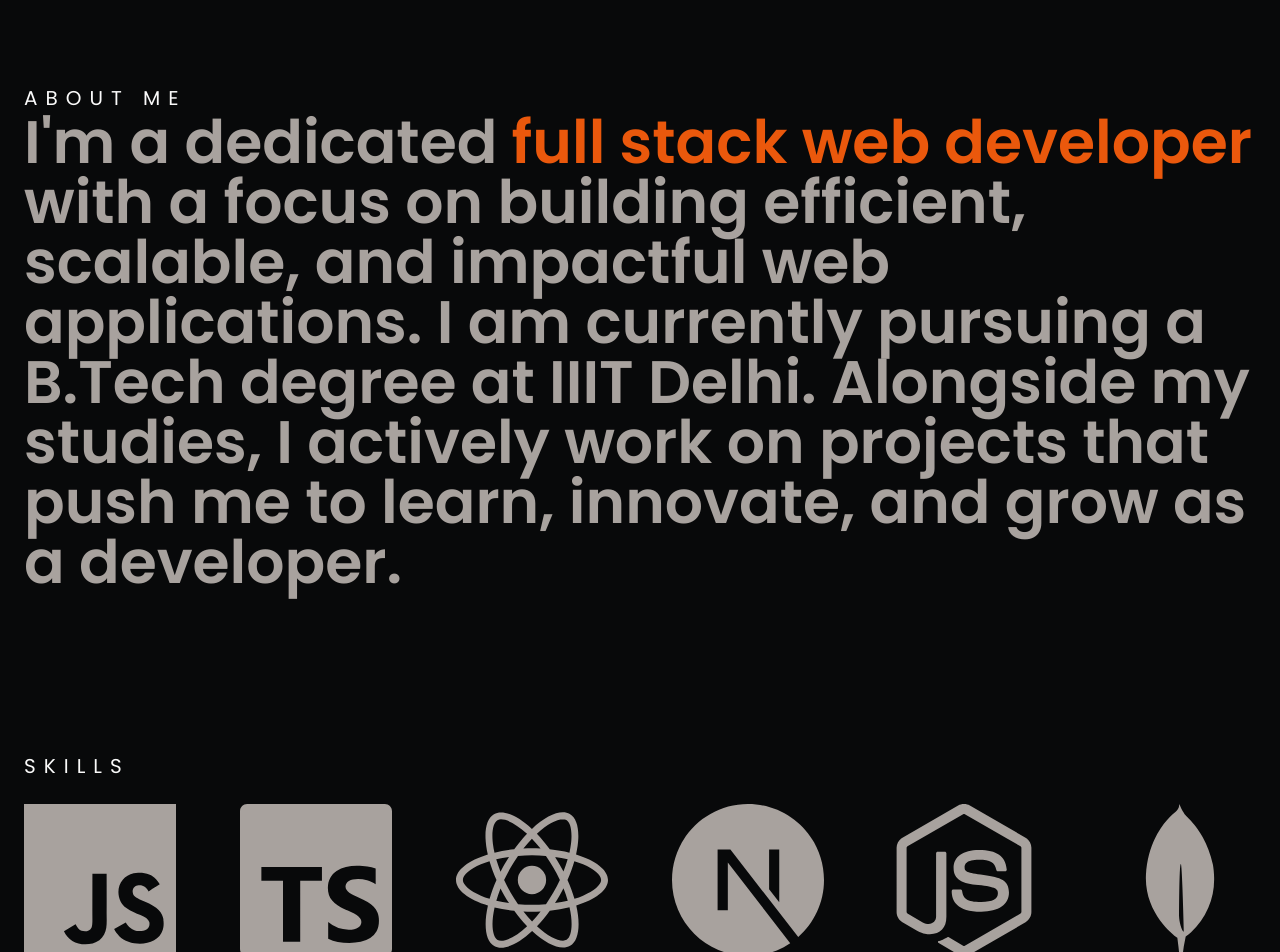
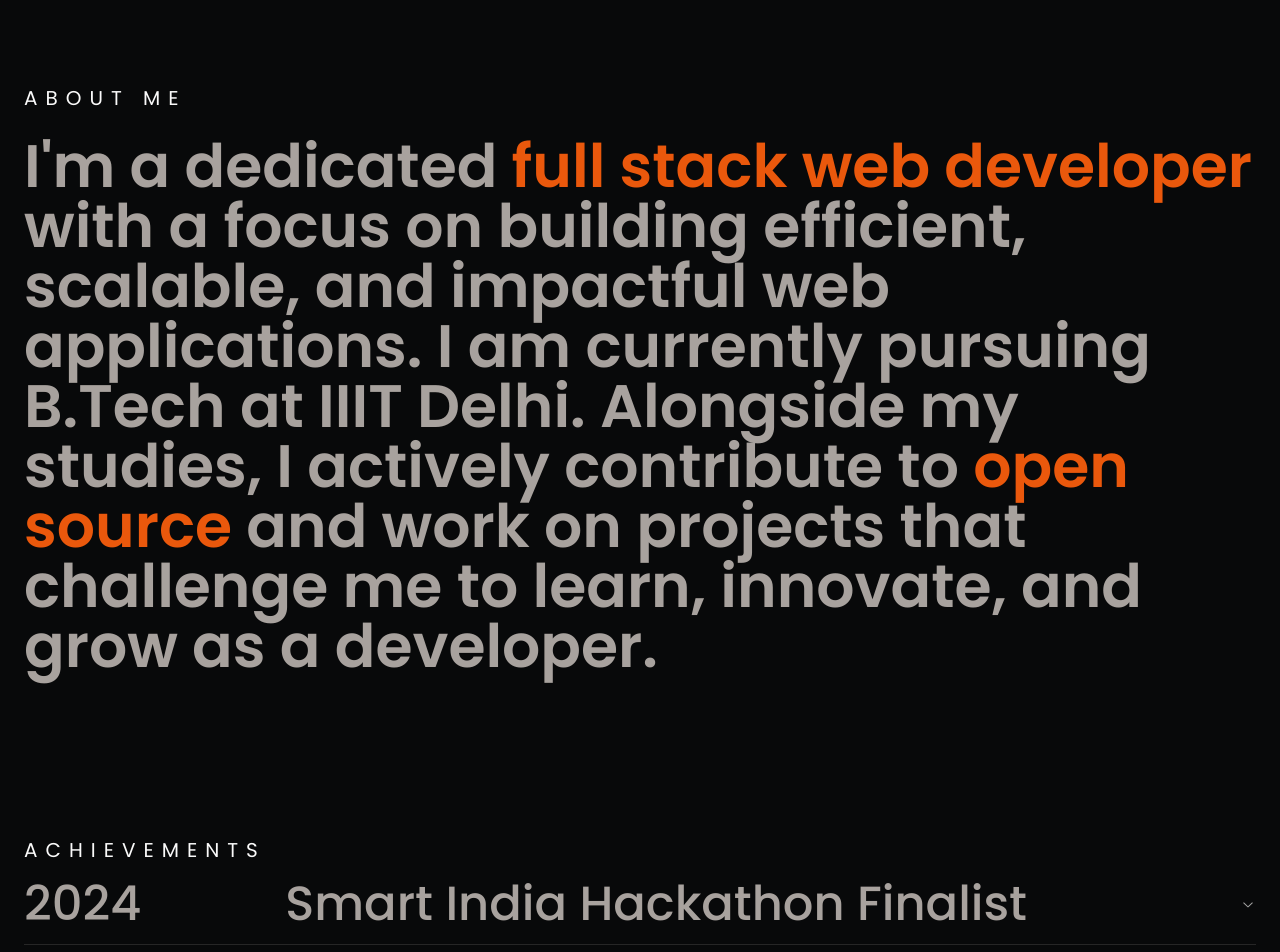
Before and after one commit to ayushk-1801/portfolio, a Next.js app: page / in a window 1280 px wide. Shown: the part 940-1892 px from the top of the page. Built offline with nearby package versions, Linux system fonts and the light colour scheme.

Commit message:
added achievements section

```diff
--- a/src/app/page.tsx
+++ b/src/app/page.tsx
@@ -54,14 +54,60 @@ export default function Page() {
 
 			<div id="about">
 				<div className="tracking-[0.4em]">ABOUT ME</div>
-				<div className="flex items-center">
+				<div className="flex items-center mt-6">
 					<div className="text-6xl font-semibold text-stone-500 dark:text-stone-400 leading-none">
 						I&apos;m a dedicated
 						<span className="text-orange-600"> full stack web developer </span>
 						with a focus on building efficient, scalable, and impactful web
-						applications. I am currently pursuing a B.Tech degree at IIIT Delhi.
-						Alongside my studies, I actively work on projects that push me to
-						learn, innovate, and grow as a developer.
+						applications. I am currently pursuing B.Tech at IIIT Delhi.
+						Alongside my studies, I actively contribute to
+						<span className="text-orange-600"> open source </span>
+						and work on projects that challenge me to learn, innovate, and grow
+						as a developer.{" "}
+					</div>
+				</div>
+			</div>
+
+			<div id="achievements">
+				<div className="my-40">
+					<div className="tracking-[0.4em]">ACHIEVEMENTS</div>
+					<div className="text-stone-500 dark:text-stone-400">
+						<Accordion type="multiple">
+							<AccordionItem value="item-1">
+								<AccordionTrigger className="text-5xl font-medium">
+									<div className="flex gap-36 w-full">
+										<div>2024</div>
+										<div>Smart India Hackathon Finalist</div>
+									</div>
+								</AccordionTrigger>
+								<AccordionContent>
+									<div className="flex flex-row justify-between items-start">
+										<div className="w-full max-w-[800px] justify-start">
+											<div>
+												The Smart India Hackathon (SIH) is the world&apos;s
+												largest open innovation platform that encourages
+												students to solve real-world problems posed by
+												industries, government departments, and NGOs. It
+												promotes creativity, innovation, and teamwork among
+												young developers. I am proud to be a finalist for SIH
+												2024, showcasing my ability to tackle impactful
+												challenges and deliver scalable solutions. We developed
+												RE-DACT, an online tool that helps users redact personal
+												and sensitive information from text or documents
+											</div>
+										</div>
+										<div className="justify-end">
+											<Image
+												src="/sih.jpeg"
+												alt="Redact"
+												width={300}
+												height={300}
+											/>
+										</div>
+									</div>
+								</AccordionContent>
+							</AccordionItem>
+						</Accordion>
 					</div>
 				</div>
 			</div>
@@ -98,7 +144,7 @@ export default function Page() {
 									REDACT
 								</AccordionTrigger>
 								<AccordionContent>
-									<div className="flex flex-row justify-between items-center">
+									<div className="flex flex-row justify-between items-start">
 										<div className="w-full max-w-[800px] justify-start">
 											<div>
 												RE-DACT is an online tool that helps users redact
@@ -139,7 +185,7 @@ export default function Page() {
 									UNIVERSE
 								</AccordionTrigger>
 								<AccordionContent>
-									<div className="flex flex-row justify-between items-center">
+									<div className="flex flex-row justify-between items-start">
 										<div className="w-full max-w-[800px] justify-start">
 											<div>
 												Universe is an online platform that bridges the gap
@@ -152,8 +198,8 @@ export default function Page() {
 												and user-friendly, while also fostering collaboration
 												and innovation in research. By bringing together
 												opportunities and talent, Universe aims to support the
-												growth of students&apos; academic careers and contribute to
-												the advancement of research across various fields.
+												growth of students&apos; academic careers and contribute
+												to the advancement of research across various fields.
 											</div>
 											<div className="mt-4">
 												<Button asChild>
@@ -183,7 +229,7 @@ export default function Page() {
 									MEDIUM
 								</AccordionTrigger>
 								<AccordionContent>
-									<div className="flex flex-row justify-between items-center">
+									<div className="flex flex-row justify-between items-start">
 										<div className="w-full max-w-[800px] justify-start">
 											<div>
 												Medium is a blogging platform where writers can publish
@@ -232,7 +278,7 @@ export default function Page() {
 									CROP BUDDY
 								</AccordionTrigger>
 								<AccordionContent>
-									<div className="flex flex-row justify-between items-center">
+									<div className="flex flex-row justify-between items-start">
 										<div className="w-full max-w-[800px] justify-start">
 											<div>
 												Crop Buddy is an app designed to help farmers identify
--- a/src/data/resume.tsx
+++ b/src/data/resume.tsx
@@ -5,9 +5,6 @@ import { HomeIcon, NotebookIcon, Cog, FolderKanban, Info } from "lucide-react";
 export const DATA = {
 	navbar: [
 		{ href: "/", icon: HomeIcon, label: "Home" },
-		{ href: "#about", icon: Info, label: "About Me" },
-		{ href: "#skills", icon: Cog, label: "Skills" },
-		{ href: "#projects", icon: FolderKanban, label: "Projects" },
 		{ href: "/blog", icon: NotebookIcon, label: "Blog" },
 	],
 	contact: {
```
Also changed, not shown: public/sih.jpeg (added).
